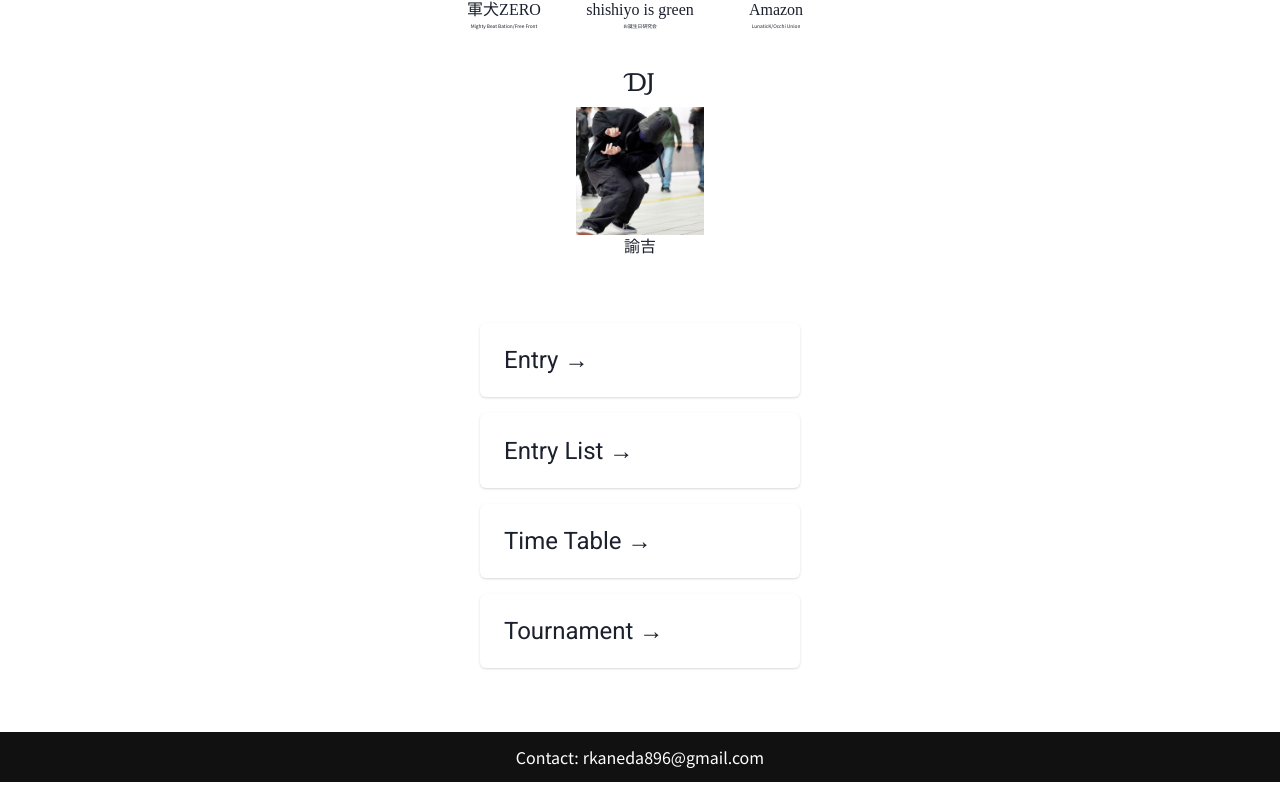
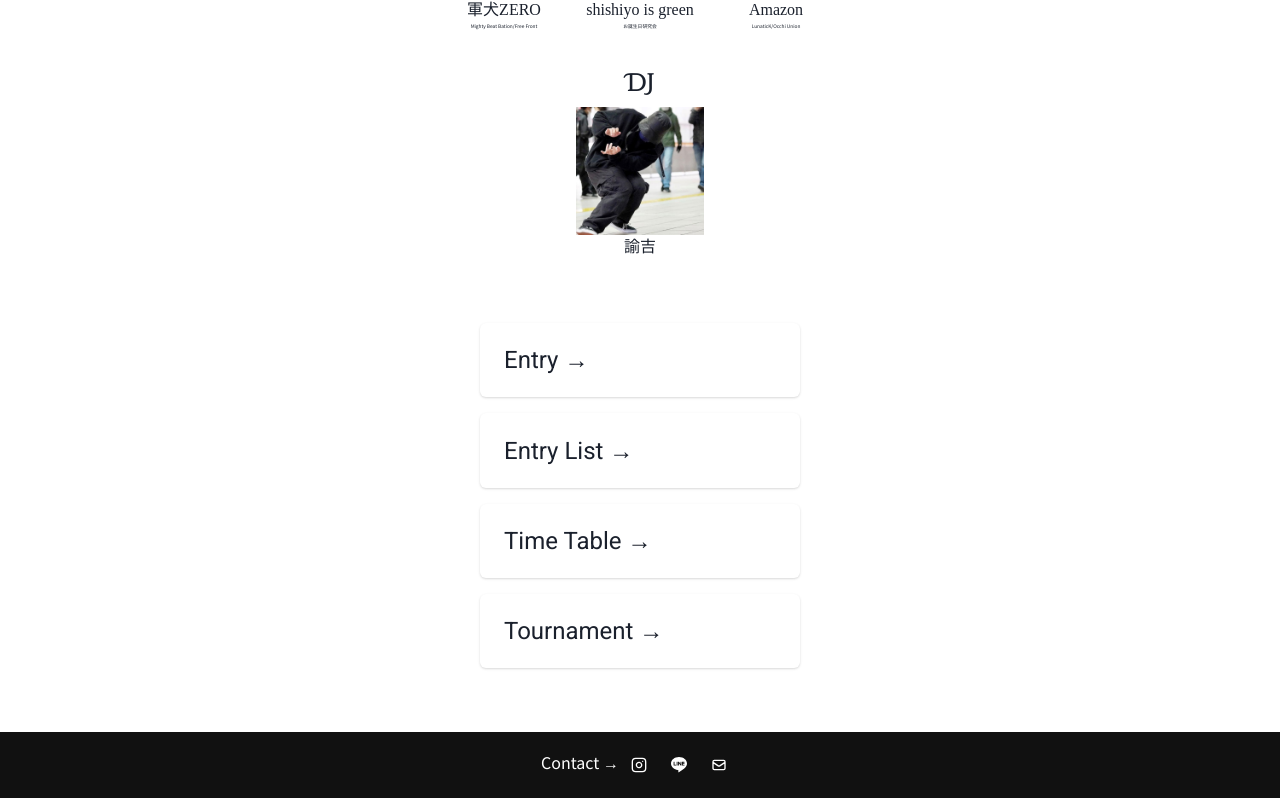
Before and after one commit to PlusF/KomabattleEncore, a Next.js app: page / in a window 1280 px wide. Shown: the part 756-1554 px from the top of the page. Built offline with nearby package versions, Linux system fonts and the light colour scheme; a web font is replaced by a local one.

Commit message:
add contacts

```diff
--- a/components/footer.tsx
+++ b/components/footer.tsx
@@ -1,7 +1,11 @@
 import {
     Box,
     Text,
+    IconButton,
 } from '@chakra-ui/react';
+import { HiOutlineMail } from 'react-icons/hi';
+import { FiInstagram } from 'react-icons/fi';
+import { BsLine } from 'react-icons/bs';
 
 const boxStyle = {
     backgroundColor: '#111',
@@ -15,11 +19,41 @@ const boxStyle = {
     margin: '3rem 0 0 0 ',
 }
 
+function openInstagram() {
+    window.open('https://www.instagram.com/rol_rlasic/?igshid=YTQwZjQ0Nml0OA==&utm_source=qr');
+}
+
+function openLine() {
+    window.open('https://line.me/ti/p/GSEmxpF2tu');
+}
+
+function sendMail() {
+    window.open('mailto:rkaneda896@gmail.com');
+}
+
 export default function Footer() {
     return (
         <Box sx={boxStyle}>
             <Text>
-                Contact:<a href='mailto: rkaneda896@gmail.com' style={{marginLeft: '0.25rem'}}>rkaneda896@gmail.com</a>
+                Contact &rarr;
+                <IconButton
+                    colorScheme='black'
+                    aria-label="Open Instagram"
+                    icon={<FiInstagram />}
+                    onClick={openInstagram}
+                />
+                <IconButton
+                    colorScheme='black'
+                    aria-label="Open Line"
+                    icon={<BsLine />}
+                    onClick={openLine}
+                />
+                <IconButton
+                    colorScheme='black'
+                    aria-label="Send mail"
+                    icon={<HiOutlineMail />}
+                    onClick={sendMail}
+                />
             </Text>
         </Box>
     );
--- a/package.json
+++ b/package.json
@@ -22,6 +22,7 @@
     "next-superjson": "^0.0.4",
     "react": "^18.2.0",
     "react-dom": "^18.2.0",
+    "react-icons": "^4.11.0",
     "superjson": "^1.13.3"
   },
   "devDependencies": {
```
Also changed, not shown: 1 other file (tests, documents, lock files or other folders).
